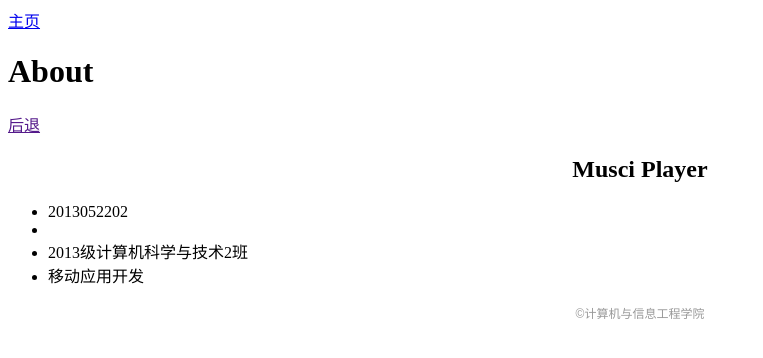
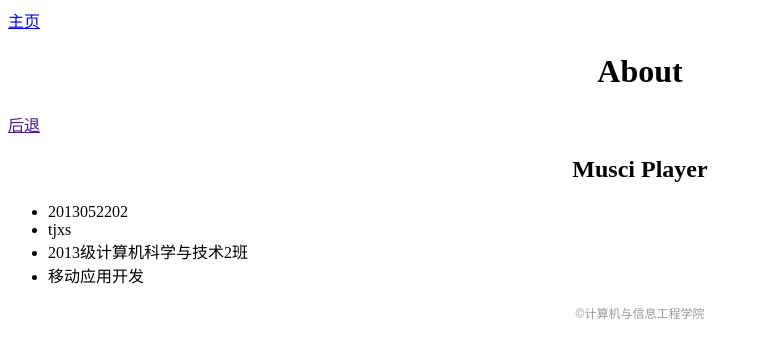
Before and after one commit to tjxs/tjxs.github.com, a plain HTML site: page about.html in a window 1280 px wide. Shown: the whole page, without its empty margins (0-763 px from the left). Drawn offline with Linux system fonts and the light colour scheme.

Commit message:
Update about.html

```diff
--- a/about.html
+++ b/about.html
@@ -2,7 +2,7 @@
   <div data-role="page">
     <div data-role="header">
       <a href="home.php" class="ui-btn ui-corner-all ui-shadow ui-icon-home ui-btn-icon-notext">主页</a>
-      <h1>About</h1>
+      <center><h1>About</h1></center>
       <a href="" onclick="history.go(-1)" class="ui-btn ui-corner-all ui-shadow ui-icon-back ui-btn-icon-notext">后退</a>
     </div>
 
@@ -14,7 +14,7 @@
 	<div data-role="content">
         	<ul data-role="listview" data-inset="true">
 			<li>2013052202</li>
-			<li></li>
+			<li>tjxs</li>
 			<li>2013级计算机科学与技术2班</li>
 			<li>移动应用开发</li>
 			</ul>
```
